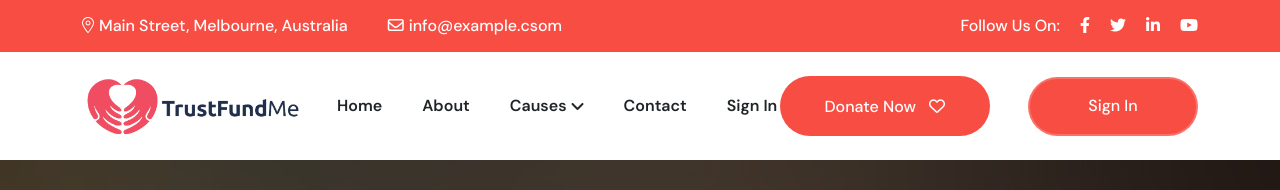
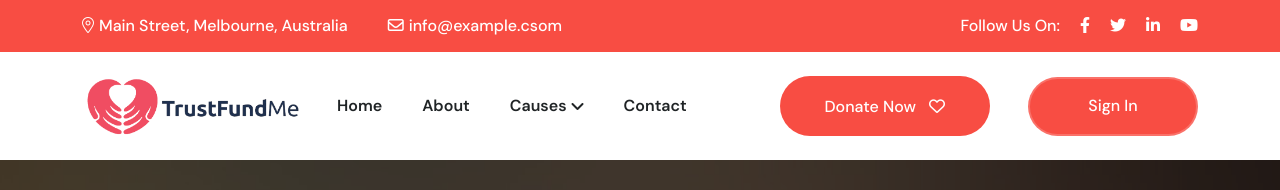
Before and after one commit to TrustFundMe/TrustFundMe-FE, a Next.js app: page / in a window 1280 px wide. Shown: the top 190 px of the page. Built offline with nearby package versions, Linux system fonts and the light colour scheme; a web font is replaced by a local one.

Commit message:
Fix: Fix Header

```diff
--- a/src/layout/Header.tsx
+++ b/src/layout/Header.tsx
@@ -388,9 +388,6 @@ const Nav = () => (
         <li>
           <Link href="/contact">Contact</Link>
         </li>
-        <li>
-          <Link href="/sign-in">Sign In</Link>
-        </li>
       </ul>
     </nav>
   </div>
```
